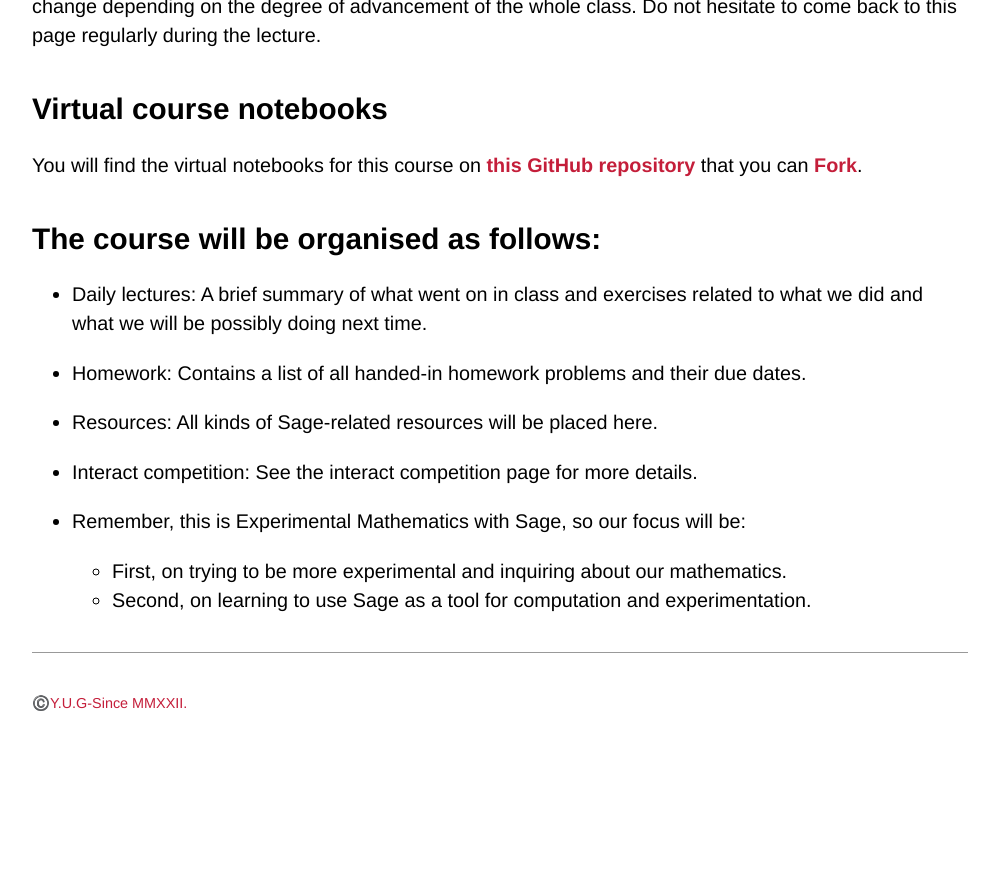
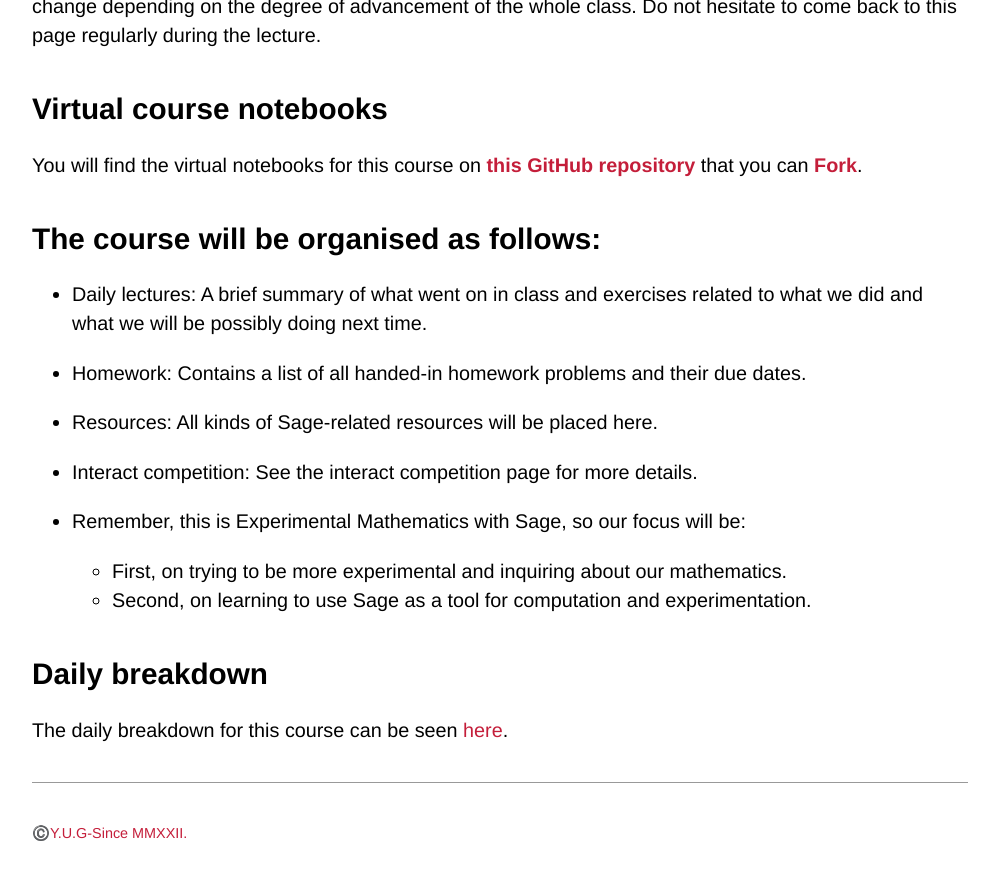
Before and after one commit to WoComtoQC/wocomtoqc.github.io, a Jekyll site: the page built from organisation.md, in a window 1280 px wide and 900 px high, scrolled down 682 px. Shown: the top 880 px of the window, without its empty margins (140-1128 px from the left). Built offline with Jekyll 4.4.1, drawn with Linux system fonts in a browser that asks for light colours; some web fonts are replaced; our own code applies the rules of GitHub Pages for plain Markdown files; before the commit the page ends 1452 px from its top, so only the background shows below that.

Commit message:
Update organisation.md

```diff
--- a/organisation.md
+++ b/organisation.md
@@ -27,3 +27,7 @@ You will find the virtual notebooks for this course on [**this GitHub repository
   - Remember, this is Experimental Mathematics with Sage, so our focus will be:
     - First, on trying to be more experimental and inquiring about our mathematics.
     - Second, on learning to use Sage as a tool for computation and experimentation.
+
+
+## Daily breakdown
+ The daily breakdown for this course can be seen [here](https://github.com/ExpeMathSage/-ExpeMathSage2022-23).
```
